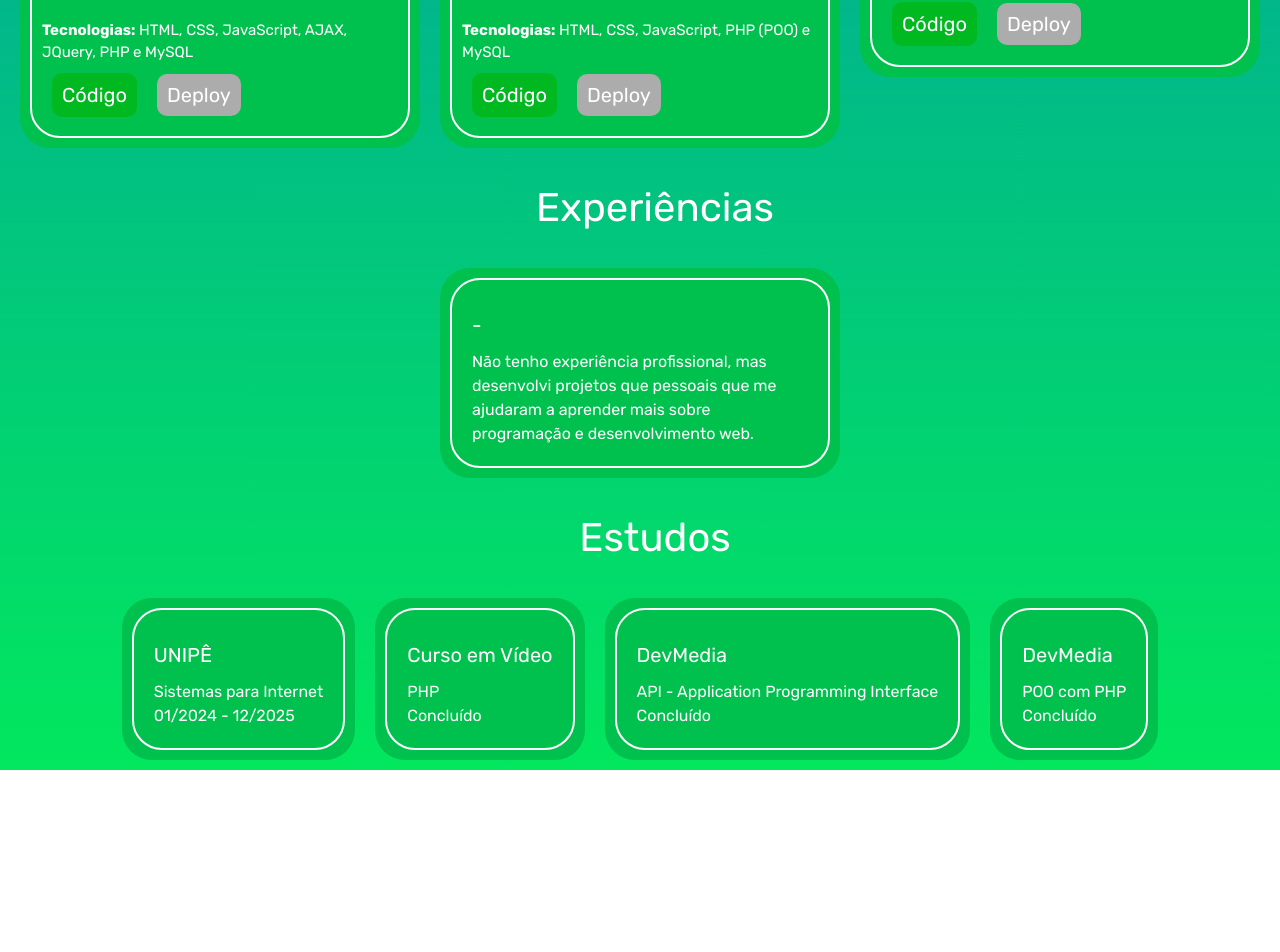
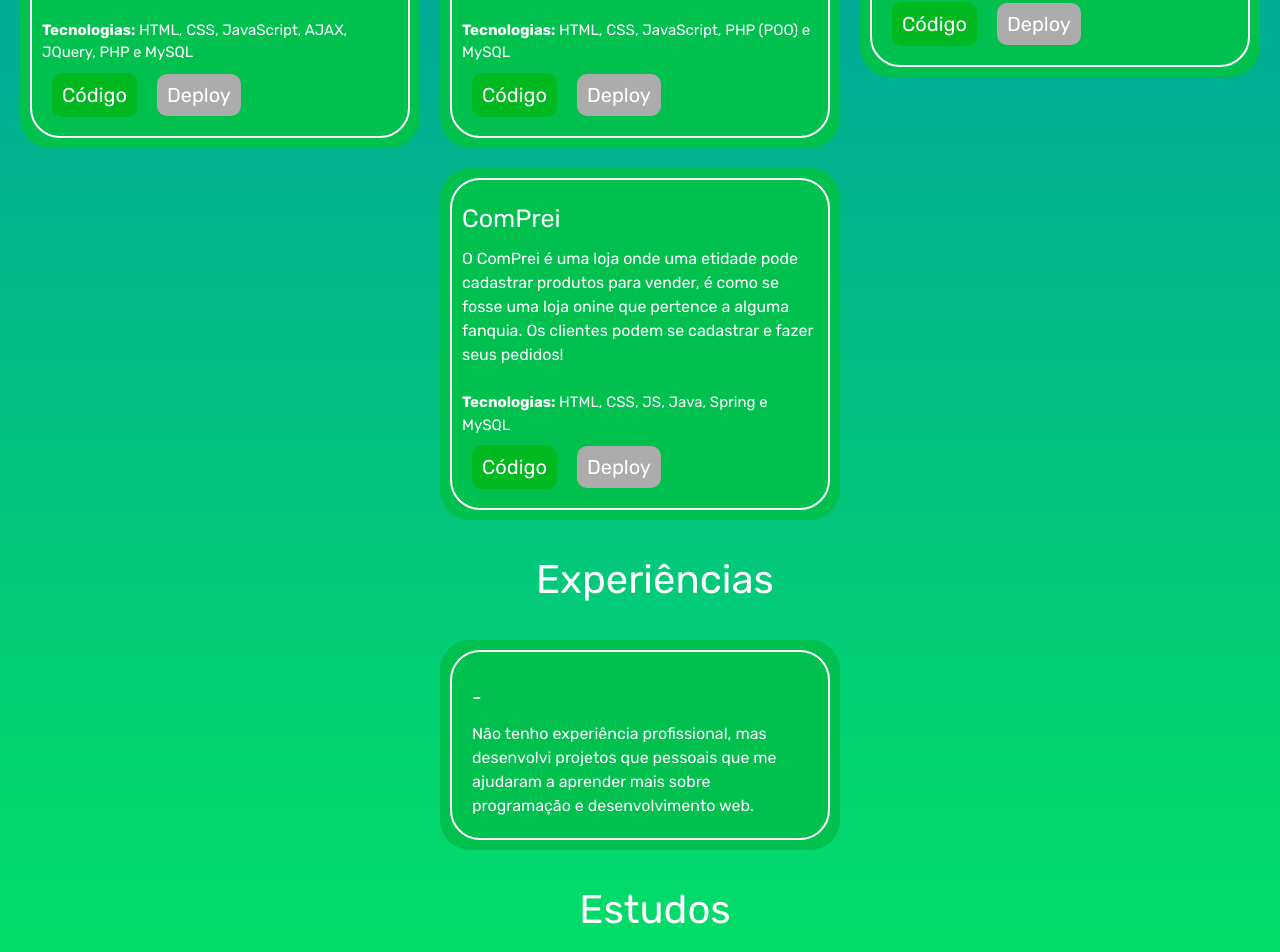
Before and after one commit to Guilherme0112/Guilherme0112.github.io, a Next.js app: page / in a window 1280 px wide. Shown: the part 1199-2151 px from the top of the page. Before the commit the page ends 1969 px from the top, so only its background shows below. Built offline with nearby package versions, Linux system fonts and the light colour scheme; a web font is replaced by a local one.

Commit message:
Atualização de projetos

```diff
--- a/src/app/page.js
+++ b/src/app/page.js
@@ -51,6 +51,8 @@ export default function Home() {
                 >
               </BoxProjetos>
             </div>
+
+
             <div>
               <BoxProjetos
                 titulo="FutOne"
@@ -59,6 +61,8 @@ export default function Home() {
                 tecnologias="HTML, CSS, JavaScript, AJAX, NodeJS, ExpressJS e MySQL">
               </BoxProjetos>
             </div>
+
+
             <div>
               <BoxProjetos
                 titulo="Curriculados"
@@ -67,6 +71,8 @@ export default function Home() {
                 tecnologias="HTML, CSS, JavaScript, PHP, Laravel e MySQL">
               </BoxProjetos>
             </div>
+
+
             <div>
               <BoxProjetos
                 titulo="VidTube"
@@ -75,6 +81,8 @@ export default function Home() {
                 tecnologias="HTML, CSS, JavaScript, AJAX, JQuery, PHP e MySQL">
               </BoxProjetos>
             </div>
+
+
             <div>
               <BoxProjetos
                 titulo="DashFreela"
@@ -84,12 +92,23 @@ export default function Home() {
 
               </BoxProjetos>
             </div>
+
+
             <div>
               <BoxProjetos
                 titulo="Verval"
                 descricao="O Verval é um site para gerenciar validade de produtos. É um site moderno e simples de usar com funcionalidade que ajudam as pequenas, médias e grandes empresas a ter controle do estoque."
                 link="https://github.com/Guilherme0112/Verval"
                 tecnologias="NextJS, Java, Spring e MySQL">
+              </BoxProjetos>
+            </div>
+
+            <div>
+              <BoxProjetos
+                titulo="ComPrei"
+                descricao="O ComPrei é uma loja onde uma etidade pode cadastrar produtos para vender, é como se fosse uma loja onine que pertence a alguma fanquia. Os clientes podem se cadastrar e fazer seus pedidos!"
+                link="https://github.com/Guilherme0112/ComPrei"
+                tecnologias="HTML, CSS, JS, Java, Spring e MySQL">
               </BoxProjetos>
             </div>
           </section>
```
